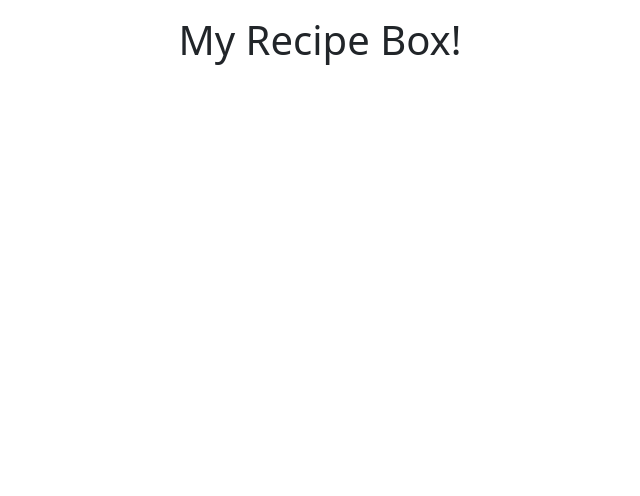
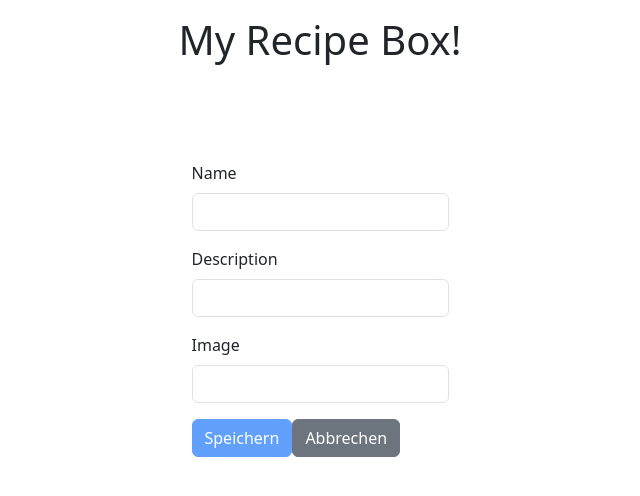
Before and after one commit to njozic/angular, an Angular app: page /add in a window 1280 px wide. Before the commit this address led to /. Shown: the top 496 px of the page, without its empty margins (320-960 px from the left). Built offline with nearby package versions, Linux system fonts and the light colour scheme.

Commit message:
finished module 15

```diff
--- a/src/app/app.routes.ts
+++ b/src/app/app.routes.ts
@@ -1,10 +1,12 @@
 import { Routes } from '@angular/router';
 import { RecipeList} from './recipe-list/recipe-list'
 import { RecipeDetail } from './recipe-detail/recipe-detail';
+import { RecipeAdd } from './recipe-add/recipe-add';
 
 export const routes: Routes = [
 
     { path: '', component: RecipeList },
     { path: 'recipes/:id', component: RecipeDetail },
+    { path: 'add', component: RecipeAdd },
 
 ];
--- a/src/app/app.ts
+++ b/src/app/app.ts
@@ -1,11 +1,9 @@
 import { Component, computed, signal } from '@angular/core';
 import { RouterOutlet } from '@angular/router';
 
-import { RecipeList } from './recipe-list/recipe-list';
-
 @Component({
   selector: 'app-root',
-  imports: [RouterOutlet, RecipeList],
+  imports: [RouterOutlet],
   templateUrl: './app.html',
   styleUrl: './app.css'
 })
--- /dev/null
+++ b/src/app/recipe-add/recipe-add.html
@@ -0,0 +1,17 @@
+
+<form [formGroup]="recipeForm" (ngSubmit)="addRecipe()">
+  <div class="mb-3">
+    <label class="form-label">Name</label>
+    <input formControlName="name" type="text" class="form-control">
+  </div>
+  <div class="mb-3">
+    <label  class="form-label">Description</label>
+    <input formControlName="description" type="text" class="form-control">
+  </div>
+  <div class="mb-3">
+    <label  class="form-label">Image</label>
+    <input formControlName="imageUrl" type="text" class="form-control">
+  </div>
+  <button type="submit" [disabled]="!recipeForm.valid" class="btn btn-primary">Speichern</button>
+  <button type="button" class="btn btn-secondary" (click)="cancel()">Abbrechen</button>
+</form>
--- /dev/null
+++ b/src/app/recipe-add/recipe-add.ts
@@ -0,0 +1,47 @@
+import { Component, signal, inject } from '@angular/core';
+import { ReactiveFormsModule, FormBuilder, Validators } from '@angular/forms';
+import { RecipeModel } from '../models';
+import { Router } from '@angular/router';
+import { Recipe } from '../recipe';
+
+@Component({
+  selector: 'app-recipe-add',
+  imports: [ReactiveFormsModule],
+  templateUrl: './recipe-add.html',
+  styleUrl: './recipe-add.css',
+})
+export class RecipeAdd {
+  private readonly fb = inject(FormBuilder);
+  private readonly router = inject(Router);
+  private readonly recipeService = inject(Recipe);
+
+  protected recipeForm = this.fb.group({
+    name: ['', Validators.required],
+    description: ['', [Validators.required, Validators.minLength(10)]],
+    imageUrl: ['', Validators.required]
+  });
+
+  protected cancel(): void {
+    this.router.navigate(['/']);
+  }
+
+  protected addRecipe(): void {
+    if (this.recipeForm.valid) {
+
+      const values = this.recipeForm.value;
+
+    const newRecipe = {
+      id: Date.now(),
+      name: values.name ?? '',
+      description: values.description ?? '',
+      imageUrl: values.imageUrl ?? '',
+      ingredients: []
+    };
+
+      this.recipeService.addRecipe(newRecipe);
+      this.router.navigate(['/']);
+    }
+
+  }
+
+}
--- a/src/app/recipe-detail/recipe-detail.ts
+++ b/src/app/recipe-detail/recipe-detail.ts
@@ -1,6 +1,6 @@
-import { Component, input, computed, signal, inject } from '@angular/core';
-import { RecipeModel } from '../models';
+import { Component, computed, signal, inject } from '@angular/core';
 import { ActivatedRoute } from '@angular/router';
+import { Recipe } from '../recipe';
 
 @Component({
   selector: 'app-recipe-detail',
@@ -9,14 +9,28 @@ import { ActivatedRoute } from '@angular/router';
   styleUrl: './recipe-detail.css',
 })
 export class RecipeDetail {
-  readonly activeRecipe = inject(ActivatedRoute).snapshot.paramMap.get('id');
+
+  private readonly recipeService = inject(Recipe);
+  private readonly route = inject(ActivatedRoute);
+
+  readonly recipeId = signal(this.route.snapshot.paramMap.get('id'));
+  readonly activeRecipe = computed(() => {
+    return this.recipeService.recipes().find(r => r.id === Number(this.recipeId()))
+  });
+
+
   protected servings = signal<number>(1);
 
   protected adjustingredients = computed(() => {
-    const currentRecipe = this.activeRecipe;
+    const currentRecipe = this.activeRecipe();
     const currentServings = this.servings();
-    return currentRecipe.ingredients.map(ing => ({...ing, quantity: ing.quantity * currentServings
+
+    if (!currentRecipe) return [];
+
+    return currentRecipe.ingredients.map(ing => ({
+      ...ing,quantity: ing.quantity * currentServings
     }));
+
   });
 
     protected increase(): void {
--- a/src/app/recipe-list/recipe-list.html
+++ b/src/app/recipe-list/recipe-list.html
@@ -1,6 +1,5 @@
 
-    <div class="input-group">
-        <span class="input-group-text">Suche</span>
+    <div class="d-flex gap-3 justify-content-center w-100">
         <input [ngModel]="searchTerm()" (ngModelChange)="updateSearch($event)" type="text" class="form-control">
     </div>
     @if(searchTerm() !== ''){
@@ -21,10 +20,4 @@
             <button [routerLink]="['/recipes', recipe.id]" class="btn btn-outline-secondary">{{recipe.name}}</button>
         }
     </div>
-
     <hr/>
-    @if (show()==true) {
-        <div class="card-container">
-        <app-recipe-detail [activeRecipe]="recipe()"></app-recipe-detail>
-        </div>
-    }
--- a/src/app/recipe-list/recipe-list.ts
+++ b/src/app/recipe-list/recipe-list.ts
@@ -4,12 +4,10 @@ import { RouterModule, RouterLink } from '@angular/router';
 import { Recipe } from '../recipe'
 
 import { RecipeModel } from '../models';
-import { MOCK_RECIPES} from '../mock-recipes';
-import { RecipeDetail } from '../recipe-detail/recipe-detail';
 
 @Component({
   selector: 'app-recipe-list',
-  imports: [ RecipeDetail, FormsModule, RouterModule, RouterLink],
+  imports: [ FormsModule, RouterModule, RouterLink],
   templateUrl: './recipe-list.html',
   styleUrl: './recipe-list.css',
 })
@@ -19,7 +17,7 @@ export class RecipeList {
 
   // Initialize the recipe signal with the first recipe from the mock data
   // Alternatively, you could initialize it with null and handle that case in the template
-  protected recipe = signal<RecipeModel>(MOCK_RECIPES[0]);
+  protected recipe = signal<RecipeModel | null>(null);
 
   //protected recipes = signal<RecipeModel[]>(MOCK_RECIPES);
 
--- a/src/app/recipe.ts
+++ b/src/app/recipe.ts
@@ -7,4 +7,8 @@ import { MOCK_RECIPES} from './mock-recipes'
 })
 export class Recipe {
   recipes = signal<RecipeModel[]>(MOCK_RECIPES);
+
+  addRecipe(recipe: RecipeModel): void {
+    this.recipes.update(list => [...list, recipe]);
+  }
 }
```
Also changed, not shown: src/app/recipe-add/recipe-add.css (added), 1 other file (tests, documents, lock files or other folders).
